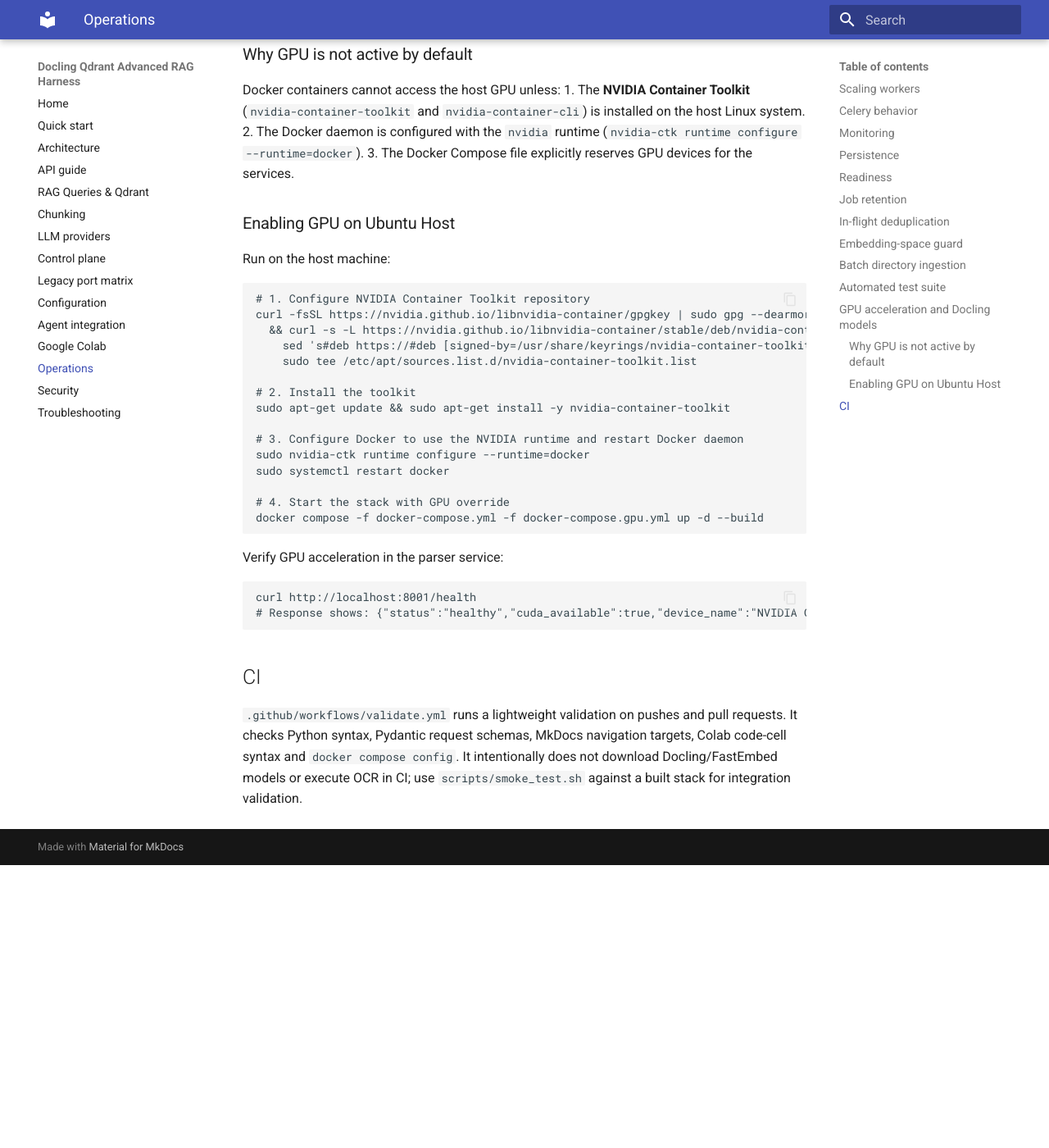
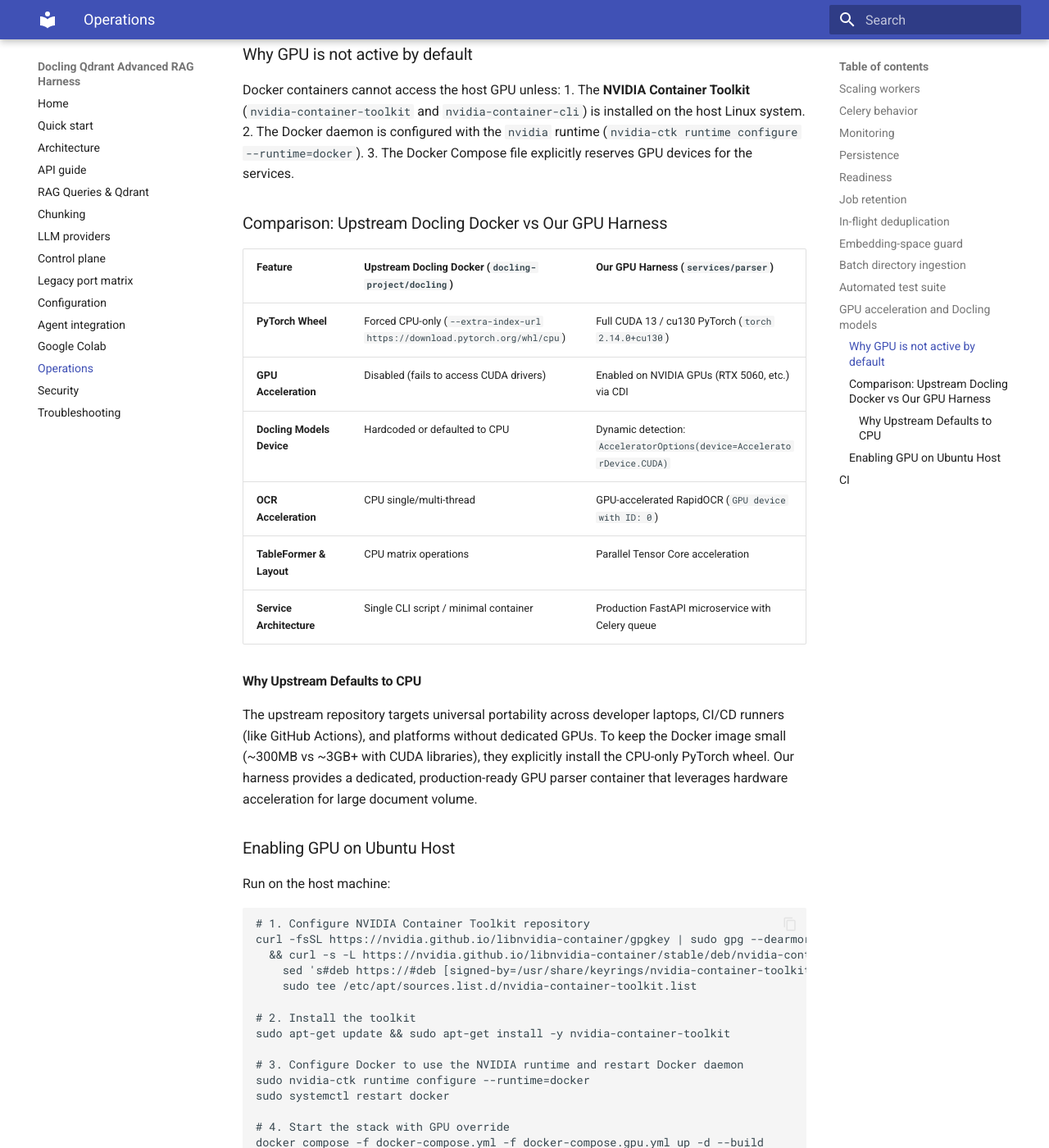
Before and after one commit to overcyber/docling-qdrant-rag-harness, an MkDocs documentation site: the page built from docs/operations.md, in a window 1280 px wide and 1400 px high, scrolled down 3123 px. Shown: the whole window at 82% size. Built offline with MkDocs 1.6.1 and Material for MkDocs 9.7.7, drawn with Linux system fonts in a browser that asks for light colours; before the commit the page ends 4178 px from its top, so only the background shows below that.

Commit message:
docs: explain architecture differences between upstream CPU docling and GPU harness

```diff
--- a/docs/operations.md
+++ b/docs/operations.md
@@ -122,6 +122,20 @@
 2. The Docker daemon is configured with the `nvidia` runtime (`nvidia-ctk runtime configure --runtime=docker`).
 3. The Docker Compose file explicitly reserves GPU devices for the services.
 
+### Comparison: Upstream Docling Docker vs Our GPU Harness
+
+| Feature | Upstream Docling Docker (`docling-project/docling`) | Our GPU Harness (`services/parser`) |
+|---|---|---|
+| **PyTorch Wheel** | Forced CPU-only (`--extra-index-url https://download.pytorch.org/whl/cpu`) | Full CUDA 13 / cu130 PyTorch (`torch 2.14.0+cu130`) |
+| **GPU Acceleration** | Disabled (fails to access CUDA drivers) | Enabled on NVIDIA GPUs (RTX 5060, etc.) via CDI |
+| **Docling Models Device** | Hardcoded or defaulted to CPU | Dynamic detection: `AcceleratorOptions(device=AcceleratorDevice.CUDA)` |
+| **OCR Acceleration** | CPU single/multi-thread | GPU-accelerated RapidOCR (`GPU device with ID: 0`) |
+| **TableFormer & Layout** | CPU matrix operations | Parallel Tensor Core acceleration |
+| **Service Architecture** | Single CLI script / minimal container | Production FastAPI microservice with Celery queue |
+
+#### Why Upstream Defaults to CPU
+The upstream repository targets universal portability across developer laptops, CI/CD runners (like GitHub Actions), and platforms without dedicated GPUs. To keep the Docker image small (~300MB vs ~3GB+ with CUDA libraries), they explicitly install the CPU-only PyTorch wheel. Our harness provides a dedicated, production-ready GPU parser container that leverages hardware acceleration for large document volume.
+
 ### Enabling GPU on Ubuntu Host
 
 Run on the host machine:
```
